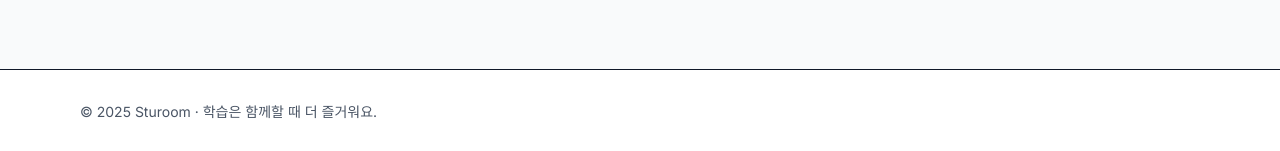
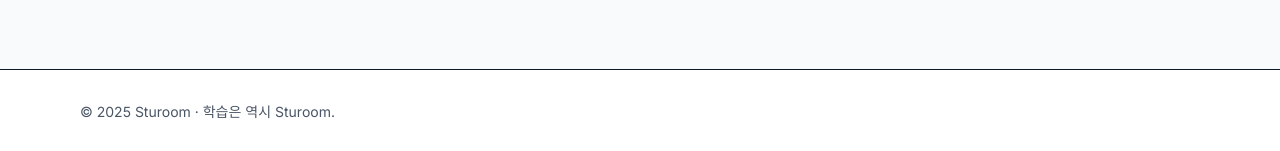
Before and after one commit to ST-CK/Sturoom, a Next.js app: page / in a window 1280 px wide. Shown: the part 1714-1865 px from the top of the page. Built offline with nearby package versions, Linux system fonts and the light colour scheme.

Commit message:
#10 [Make] Footer 코드 수정 (#10)
Co-authored-by: Choijieun <jieun@your-email.com>

```diff
--- a/src/components/layout/Footer.tsx
+++ b/src/components/layout/Footer.tsx
@@ -4,7 +4,7 @@ export default function Footer() {
   return (
     <footer className="mt-20 border-t bg-white">
       <Container className="py-8 text-sm text-gray-600">
-        © {new Date().getFullYear()} Sturoom · 학습은 함께할 때 더 즐거워요.
+        © {new Date().getFullYear()} Sturoom · 학습은 역시 Sturoom.
       </Container>
     </footer>
   );
```
